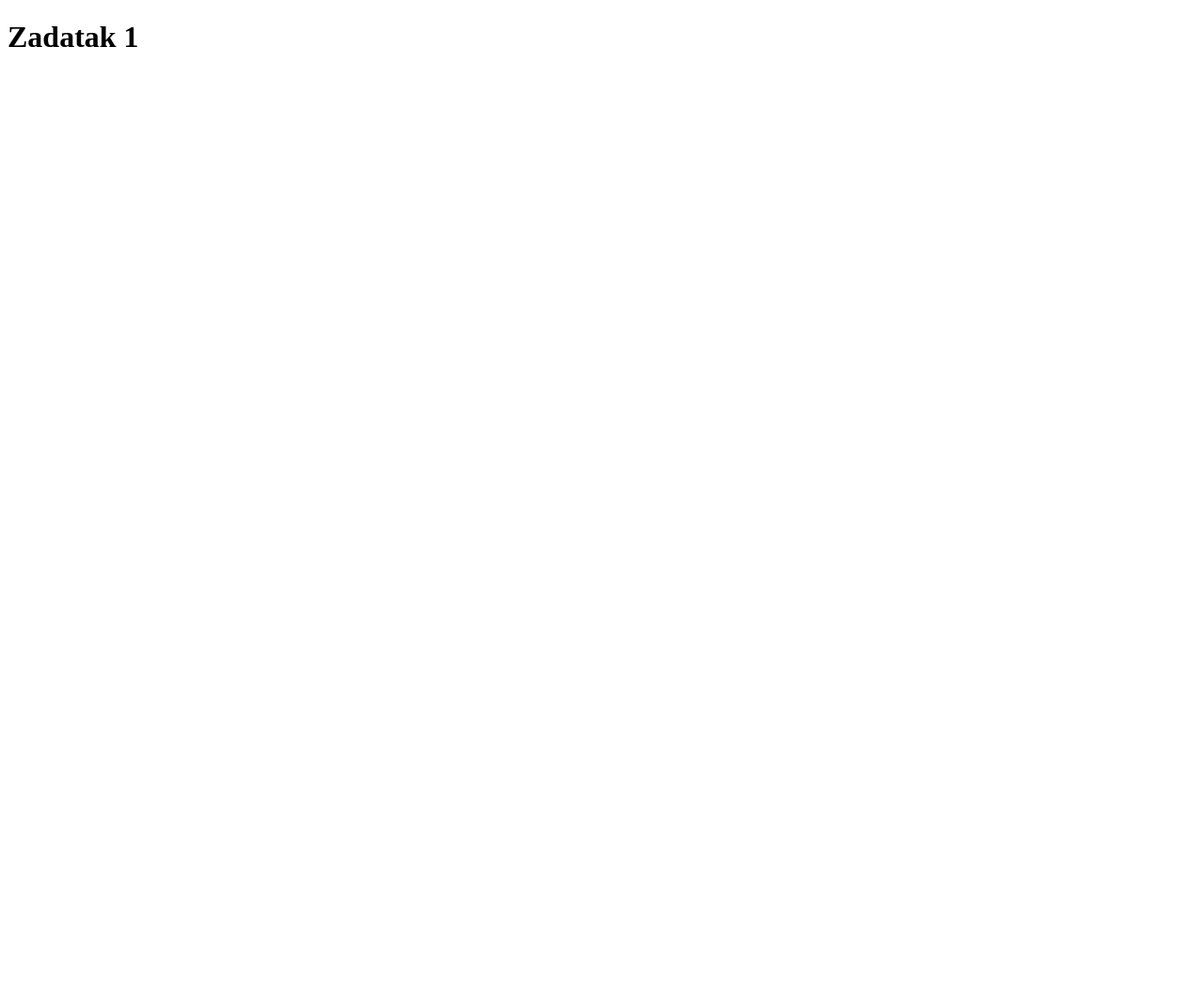
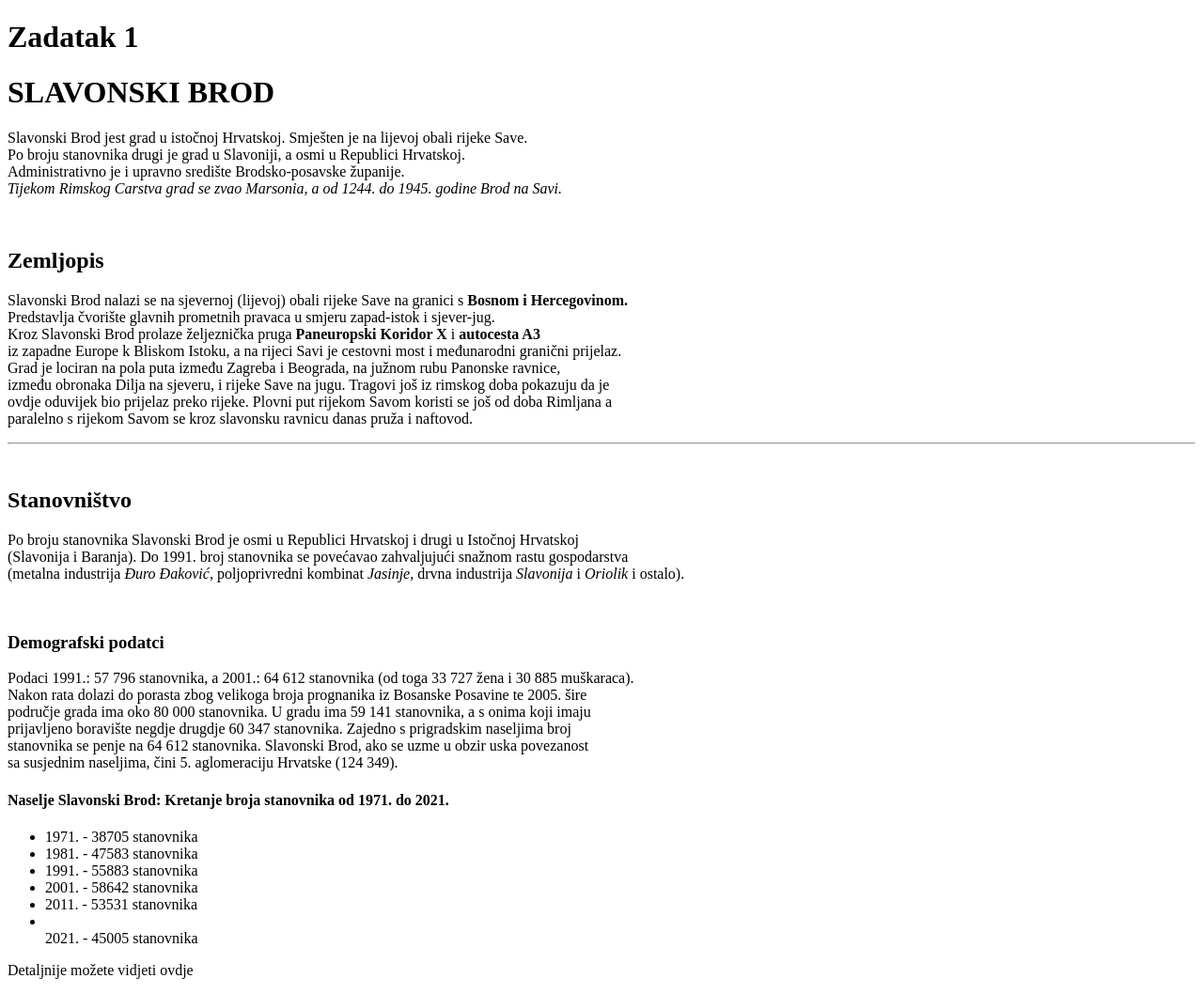
Before and after one commit to Vedranmartic/wp_martic_vedran, a plain HTML site: page Zadaci/Zadatak1.html in a window 1280 px wide. Shown: the whole page at 94% size. Before the commit the page ends 800 px from the top, so only its background shows below. Drawn offline with Linux system fonts and the light colour scheme.

Commit message:
Changes to be committed: 	new file:   Slike/Brojs stanovnika.png 	modified:   Zadaci/Zadatak1.html
 Changes not staged for commit:
	modified:   Zadaci/Zadatak1.html

 Untracked files:
	Slike/slavonski-brod.jpg
	linkovi/Stanovnici.html

```diff
--- a/Zadaci/Zadatak1.html
+++ b/Zadaci/Zadatak1.html
@@ -3,9 +3,51 @@
 <head>
     <meta charset="UTF-8">
     <meta name="viewport" content="width=device-width, initial-scale=1.0">
+    <meta name="description" content="Prvi Zadatak o Slavonskom Brodu">
+    <meta name="keywords" content="HTML, CSS, JavaScript">
+    <meta name="author" content="Vedran Martic">
     <title>Zadatak 1</title>
 </head>
 <body>
     <h1>Zadatak 1</h1>
+    <h1>SLAVONSKI BROD</h1>
+    <p>Slavonski Brod jest grad u istočnoj Hrvatskoj. Smješten je na lijevoj obali rijeke Save.
+        <br>Po broju stanovnika drugi je grad u Slavoniji, a osmi u Republici Hrvatskoj.
+        <br>Administrativno je i upravno središte Brodsko-posavske županije.
+        <br><em>Tijekom Rimskog Carstva grad se zvao Marsonia, a od 1244. do 1945. godine Brod na Savi.</em></p>
+    <br>
+    <h2>Zemljopis</h2>
+    <p>Slavonski Brod nalazi se na sjevernoj (lijevoj) obali rijeke Save na granici s <strong>Bosnom i Hercegovinom.</strong>
+        <br>Predstavlja čvorište glavnih prometnih pravaca u smjeru zapad-istok i sjever-jug.
+        <br>Kroz Slavonski Brod prolaze željeznička pruga <strong>Paneuropski Koridor X</strong> i <strong>autocesta A3</strong>
+        <br>iz zapadne Europe k Bliskom Istoku, a na rijeci Savi je cestovni most i međunarodni granični prijelaz.
+        <br>Grad je lociran na pola puta između Zagreba i Beograda, na južnom rubu Panonske ravnice,
+        <br>između obronaka Dilja na sjeveru, i rijeke Save na jugu. Tragovi još iz rimskog doba pokazuju da je
+        <br>ovdje oduvijek bio prijelaz preko rijeke. Plovni put rijekom Savom koristi se još od doba Rimljana a
+        <br>paralelno s rijekom Savom se kroz slavonsku ravnicu danas pruža i naftovod.</p>
+    <hr>
+    <br>
+    <h2>Stanovništvo</h2>
+    <p>Po broju stanovnika Slavonski Brod je osmi u Republici Hrvatskoj i drugi u Istočnoj Hrvatskoj
+        <br>(Slavonija i Baranja). Do 1991. broj stanovnika se povećavao zahvaljujući snažnom rastu gospodarstva
+        <br>(metalna industrija <em>Đuro Đaković</em>, poljoprivredni kombinat <em>Jasinje</em>, drvna industrija
+        <em>Slavonija</em> i <em>Oriolik</em> i ostalo).</p>
+    <br>
+    <h3>Demografski podatci</h3>
+    <p>Podaci 1991.: 57 796 stanovnika, a 2001.: 64 612 stanovnika (od toga 33 727 žena i 30 885 muškaraca).
+        <br>Nakon rata dolazi do porasta zbog velikoga broja prognanika iz Bosanske Posavine te 2005. šire
+        <br>područje grada ima oko 80 000 stanovnika. U gradu ima 59 141 stanovnika, a s onima koji imaju
+        <br>prijavljeno boravište negdje drugdje 60 347 stanovnika. Zajedno s prigradskim naseljima broj
+        <br>stanovnika se penje na 64 612 stanovnika. Slavonski Brod, ako se uzme u obzir uska povezanost
+        <br>sa susjednim naseljima, čini 5. aglomeraciju Hrvatske (124 349).
+        <h4>Naselje Slavonski Brod: Kretanje broja stanovnika od 1971. do 2021.</h4>
+        <ul>
+        <li>1971. - 38705 stanovnika</li>
+        <li>1981. - 47583 stanovnika</li>
+        <li>1991. - 55883 stanovnika</li>
+        <li>2001. - 58642 stanovnika</li>
+        <li>2011. - 53531 stanovnika</li>
+        <li></li>2021. - 45005 stanovnika</ul>
+        Detaljnije možete vidjeti ovdje</p>
 </body>
 </html>
```
Also changed, not shown: Slike/Brojs stanovnika.png (added).
